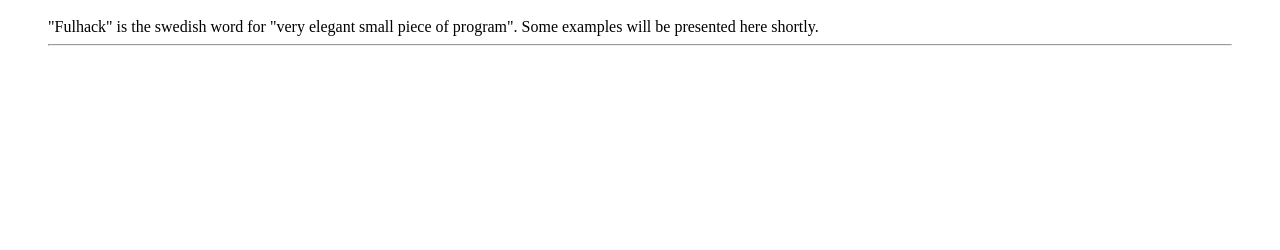
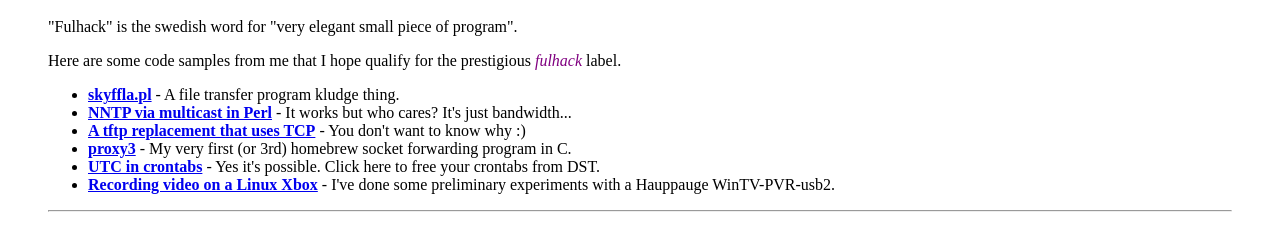
Before and after one commit to cuspycode/kludges, a plain HTML site: page index.html in a window 1280 px wide. Shown: the part 88-338 px from the top of the page. Drawn offline with Linux system fonts and the light colour scheme.

Commit message:
Several new directories
git-svn-id: svn+ssh://svn.dax.nu/var/subversion/bd/trunk/fulhack@8 8a40eba8-0bc5-11dd-aa9b-fd72f302da6d

```diff
--- a/index.html
+++ b/index.html
@@ -6,7 +6,23 @@
 </HEAD>
 <BODY>
 <H1>BD's Fulhack</H1>
-"Fulhack" is the swedish word for "very elegant small piece of program". Some examples will be presented here shortly.
+"Fulhack" is the swedish word for "very elegant small piece of program".
+
+<P>
+Here are some code samples from me that I hope qualify for the prestigious <FONT COLOR=purple><I>fulhack</I></FONT> label.
+
+<P>
+<UL>
+<LI><A HREF="skyffla"><B>skyffla.pl</B></A> - A file transfer program kludge thing.
+<LI><A HREF="nntp-mcast"><B>NNTP via multicast in Perl</B></A> - It works but who cares? It's just bandwidth...
+<LI><A HREF="icke-tftp"><B>A tftp replacement that uses TCP</B></A> - You don't want to know why :)
+<LI><A HREF="proxy3"><B>proxy3</B></A> - My very first (or 3rd) homebrew socket forwarding program in C.
+
+<LI><A HREF="dst"><B>UTC in crontabs</B></A> - Yes it's possible. Click here to free your crontabs from DST.
+
+<LI><A HREF="http://pvrusb2.dax.nu/"><B>Recording video on a Linux Xbox</B></A> - I've done some preliminary experiments with a Hauppauge WinTV-PVR-usb2.
+</UL>
+
 <HR>
 </BODY>
 </HTML>
```
Also changed, not shown: 1 other file.
